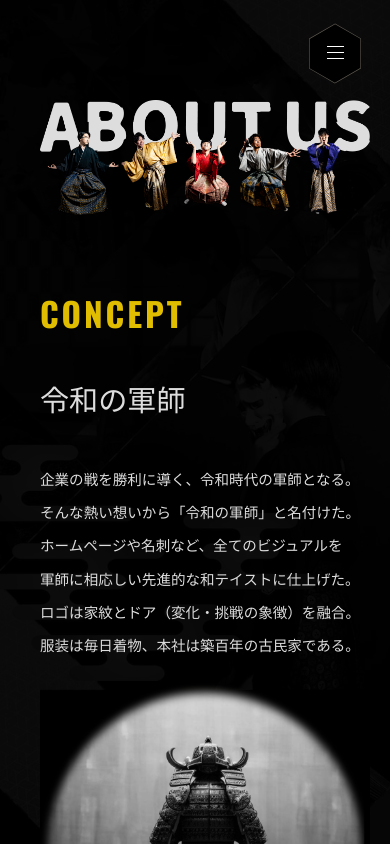
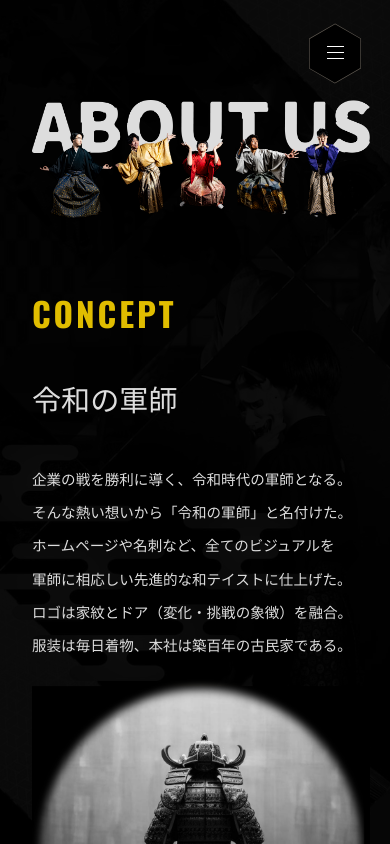
Before and after one commit to reiwa-gunshi/homepage, a Next.js app: page /aboutus in a window 390 px wide. Shown: the top 844 px of the page. Built offline with nearby package versions, Linux system fonts and the light colour scheme.

Commit message:
スマホ_aboutus左調整2

```diff
--- a/styles/aboutUs.module.scss
+++ b/styles/aboutUs.module.scss
@@ -42,7 +42,7 @@
   // @include liquidSize(padding-left, 80, 50);
   @media screen and (max-width: 576px) {
     max-width: initial;
-    padding-left: 40px;
+    padding-left: 32px;
   }
   .about_us_ttl {
     width: 100%;
```
